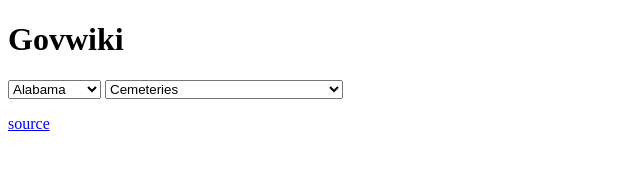
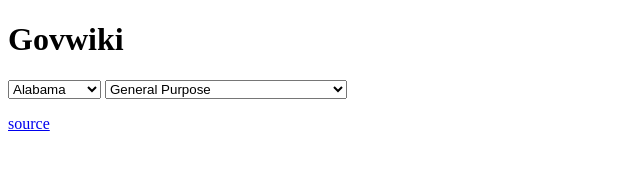
Before and after one commit to gw/govwiki-client, a website: page public/index.html in a window 1280 px wide. Shown: the full height of the page, 0-640 px from the left. Drawn offline with Linux system fonts and the light colour scheme.

Commit message:
adding all gov types to selector

```diff
--- a/public/index.html
+++ b/public/index.html
@@ -22,10 +22,47 @@
     </select>
 
     <select id="gov-type-selector">
-      <option value="Air Transportation (Airports)">Air Transportation (Airports)</option>
-      <option value="Cemeteries" selected="true">Cemeteries</option>
-      <option value="Miscellaneous Commercial Activities">Miscellaneous Commercial Activities</option>
+      <option value="General Purpose">General Purpose</option>
+      <option value="School District">School District</option>
+      <option value="Dependent School System">Dependent School System</option>
+      <option value="Water Supply">Water Supply</option>
+      <option value="Sewerage">Sewerage</option>
+      <option value="Air Transportation(Airports)">Air Transportation (Airports)</option>
+      <option value="Other and Unallocable">Other and Unallocable</option>
+      <option value="Housing & Community Dev.">Housing &amp; Community Dev.</option>
+      <option value="Soil & Water Conservation">Soil &amp; Water Conservation</option>
+      <option value="Solid Waste Management">Solid Waste Management</option>
+      <option value="Industrial Development">Industrial Development</option>
+      <option value="Other Health">Other Health</option>
+      <option value="Other Multi-function Districts">Other Multi-function Districts</option>
+      <option value="Hospitals">Hospitals</option>
+      <option value="Sewerage and Water Supply">Sewerage and Water Supply</option>
+      <option value="Gas Supply">Gas Supply</option>
+      <option value="Fire Protection and Water Supply">Fire Protection and Water Supply</option>
+      <option value="Welfare Institutions">Welfare Institutions</option>
+      <option value="Parks & Recreation">Parks &amp; Recreation</option>
+      <option value="Electric Power">Electric Power</option>
+      <option value="Fire Protection">Fire Protection</option>
+      <option value="Misc. Commercial Activities">Misc. Commercial Activities</option>
+      <option value="Sea and Inland Port Facilities">Sea and Inland Port Facilities</option>
       <option value="Correctional Institutions">Correctional Institutions</option>
+      <option value="Public Mass Transit Systems">Public Mass Transit Systems</option>
+      <option value="Other Natural Resources">Other Natural Resources</option>
+      <option value="Irrigation">Irrigation</option>
+      <option value="Flood Control">Flood Control</option>
+      <option value="Natural Resources and Water Supply">Natural Resources and Water Supply</option>
+      <option value="Highways - Nontoll">Highways - Nontoll</option>
+      <option value="Drainage">Drainage</option>
+      <option value="Libraries">Libraries</option>
+      <option value="Parking Facilities">Parking Facilities</option>
+      <option value="Education">Education</option>
+      <option value="Mortgage Credit">Mortgage Credit</option>
+      <option value="Cemeteries">Cemeteries</option>
+      <option value="Reclamation">Reclamation</option>
+      <option value="Police Protection">Police Protection</option>
+      <option value="Toll Highways">Toll Highways</option>
+      <option value="Other Public Welfare">Other Public Welfare</option>
+      <option value="Other Corrections">Other Corrections</option>
     </select>
 
   </div>
```
